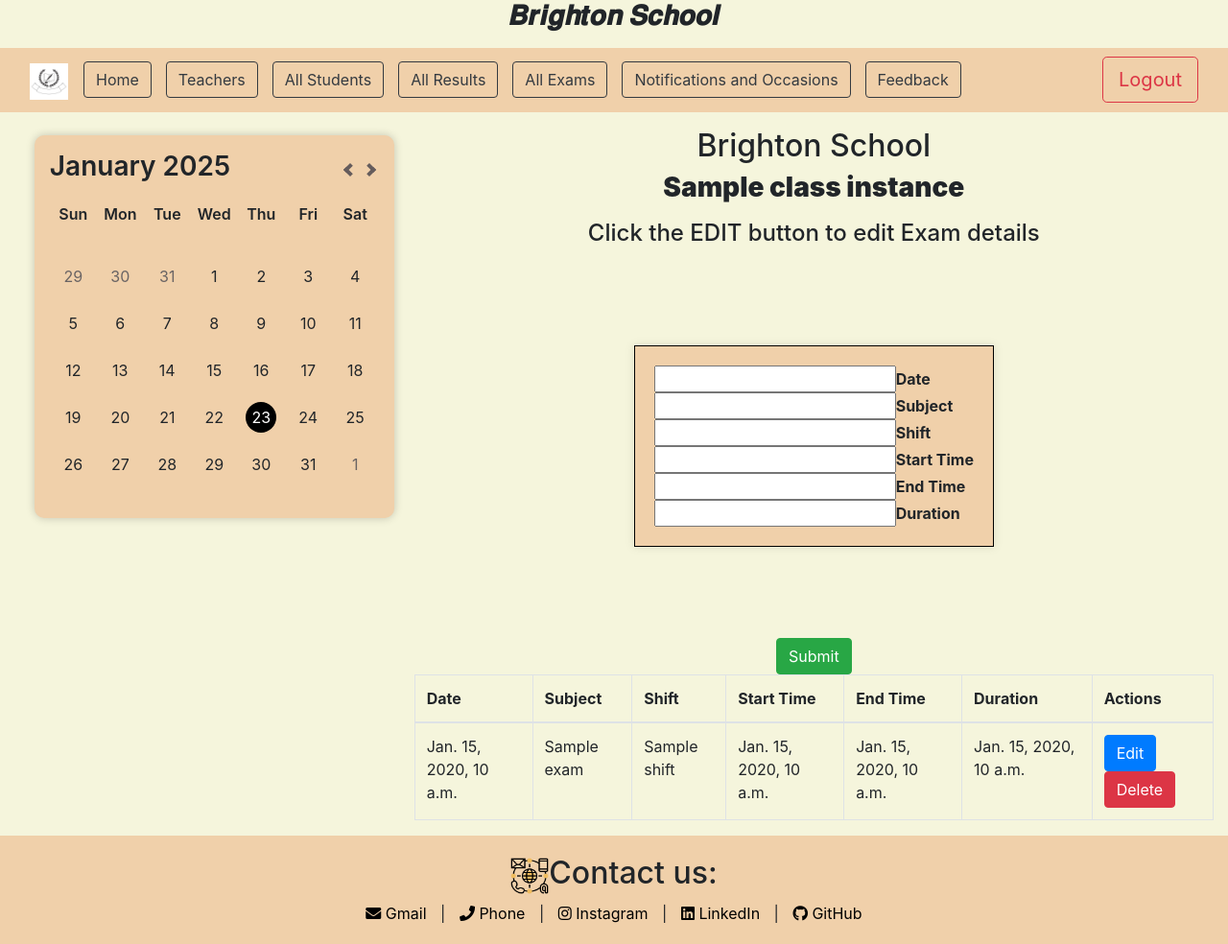
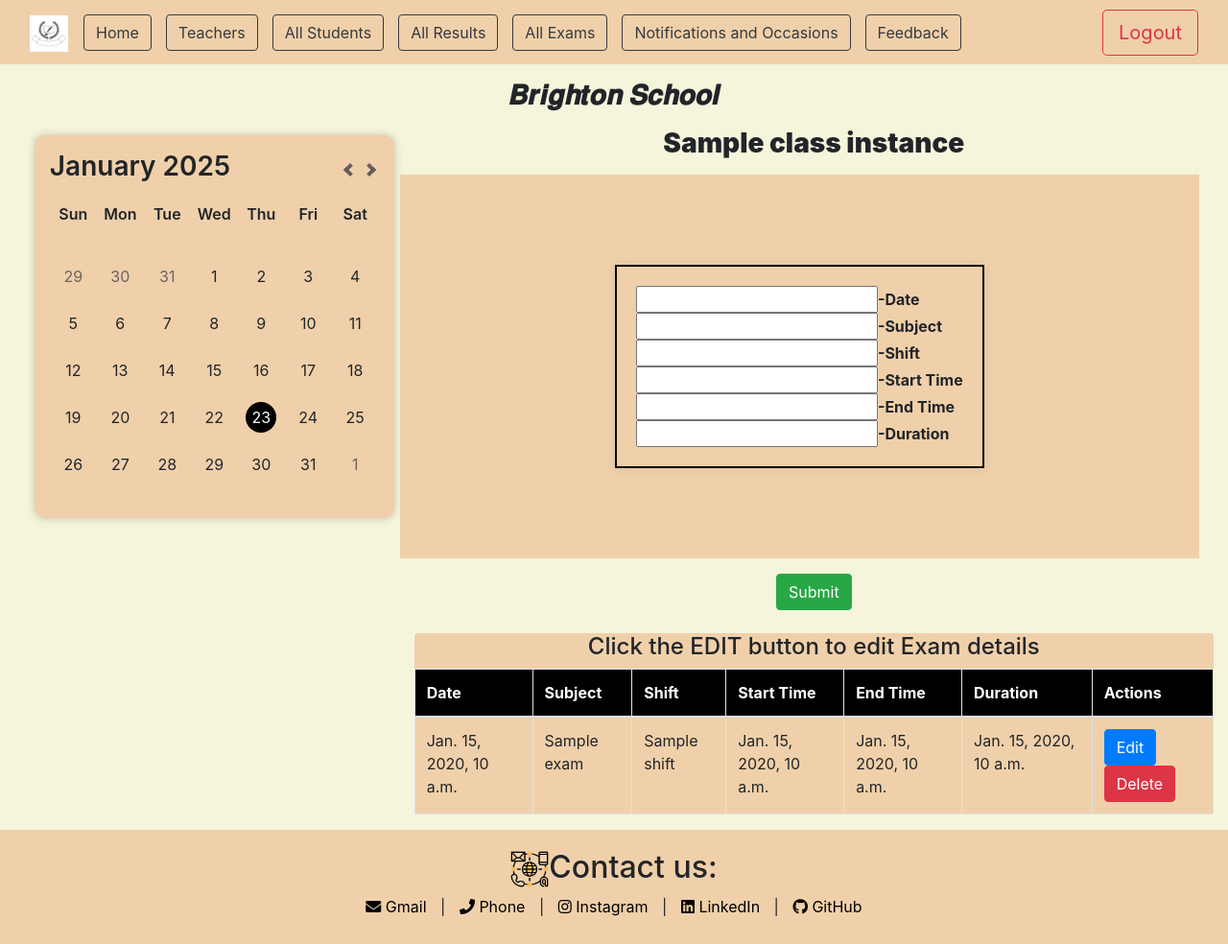
Before and after one commit to ShariqueReza/School-Management-System, a Django app: template app/templates/app/exam.html in a window 1280 px wide. Shown: the whole page at 96% size. After the commit the page ends 955 px from the top, so only its background shows below. Run offline with Django 3.2, Linux system fonts and the light colour scheme; the template is opened without the code that fills it: most values are stand-ins (such as "Sample title", 1, 10 or a date in 2020); some libraries are stand-ins or nearby versions.

Commit message:
fixed some styles in exam page

```diff
--- a/app/static/app/CSS_Files/index.css
+++ b/app/static/app/CSS_Files/index.css
@@ -24,6 +24,9 @@ body{
   padding: 20px;
   border: 1px solid #ccc;
   background-color: rgb(240, 208, 170);
+}
+.space_row{
+  margin-bottom: 10px;
 }
 .address-col {
   width: 200px;
--- a/app/templates/app/exam.html
+++ b/app/templates/app/exam.html
@@ -3,28 +3,28 @@
 {% load static %}
 {% block content %}
 <div class="col-lg-8 col-md-8 col-sm-12 main-content">
-    <h2 class="text-center">Brighton School</h2>
     <h3 class="text-center mb-3"><strong>{{ class_instance.exam_class_name }}</strong></h3>
     <div id="notification_exam" class="alert alert-success" role="alert" style="display: none;">
         Saved successfully!
     </div>
     <form id="studentForm" method="POST" action="{% url 'class_exams' class_instance.slug %}" novalidate>
         {% csrf_token %}
-        <h4 class="text-center fw-bolder">Click the EDIT button to edit Exam details</h4>
-        <div class="container d-flex justify-content-center align-items-center" style="min-height: 50vh; min-width: 50vw;">
-            <div class="box_clr" style="border: 1px solid #000; padding: 20px; box-shadow: 0 0 10px rgba(0, 0, 0, 0.1);">
+        <div class="container row box_clr d-flex justify-content-center align-items-center mb-3" style="min-height: 50vh; min-width: 50vw;">
+            <div class="" style="border: 2px solid #000; padding: 20px; box-shadow: 0 0 10px rgba(0, 0, 0, 0.1);">
                 <input type="hidden" name="student_id" id="student_id" value="">
-                <div><input type="text" name="date" id="id_date" value=""><strong>Date</strong></div>
-                <div><input type="text" name="subject" id="id_subject" value=""><strong>Subject</strong></div>
-                <div><input type="text" name="shift" id="id_shift" value=""><strong>Shift</strong></div>
-                <div><input type="text" name="start_time" id="id_start_time" value=""><strong>Start Time</strong></div>
-                <div><input type="text" name="end_time" id="id_end_time" value=""><strong>End Time</strong></div>
-                <div><input type="text" name="total_time" id="id_total_time" value=""><strong>Duration</strong></div>
+                <div><input type="text" name="date" id="id_date" value=""><strong>-Date</strong></div>
+                <div><input type="text" name="subject" id="id_subject" value=""><strong>-Subject</strong></div>
+                <div><input type="text" name="shift" id="id_shift" value=""><strong>-Shift</strong></div>
+                <div><input type="text" name="start_time" id="id_start_time" value=""><strong>-Start Time</strong></div>
+                <div><input type="text" name="end_time" id="id_end_time" value=""><strong>-End Time</strong></div>
+                <div><input type="text" name="total_time" id="id_total_time" value=""><strong>-Duration</strong></div>
             </div>
         </div>
         <button type="submit" class="btn btn-success" style="display: block; margin: 0 auto;">Submit</button>
+        <div class="box_clr mt-4 rounded">
+            <h4 class="text-center fw-bolder">Click the EDIT button to edit Exam details</h4>
         <table class="table table-bordered">
-            <thead>
+            <thead style="font-weight: 900; background-color: black; color: white;">
                 <tr>
                     <th>Date</th>
                     <th>Subject</th>
@@ -52,6 +52,7 @@
                 {% endfor %}
             </tbody>
         </table>
+        </div>
     </form>
 </div>
 <script>
--- a/app/templates/base_template/base.html
+++ b/app/templates/base_template/base.html
@@ -10,7 +10,6 @@
     <link href="https://cdnjs.cloudflare.com/ajax/libs/font-awesome/5.15.4/css/all.min.css" rel="stylesheet">
 </head>
 <body>
-    <h3 class="text-center mb-3">𝑩𝒓𝒊𝒈𝒉𝒕𝒐𝒏 𝑺𝒄𝒉𝒐𝒐𝒍</h3>
     <header class="mb-3">
         <nav class="navbar navbar-expand-lg bg-body-tertiary box_clr">
             <div class="container-fluid">
@@ -55,6 +54,7 @@
             </div>
         </nav>
     </header>
+    <h3 class="text-center mb-3">𝑩𝒓𝒊𝒈𝒉𝒕𝒐𝒏 𝑺𝒄𝒉𝒐𝒐𝒍</h3>
     <main>
         <div class="container-fluid">
             <div class="row no-gutters">
```
Also changed, not shown: db.sqlite3.
